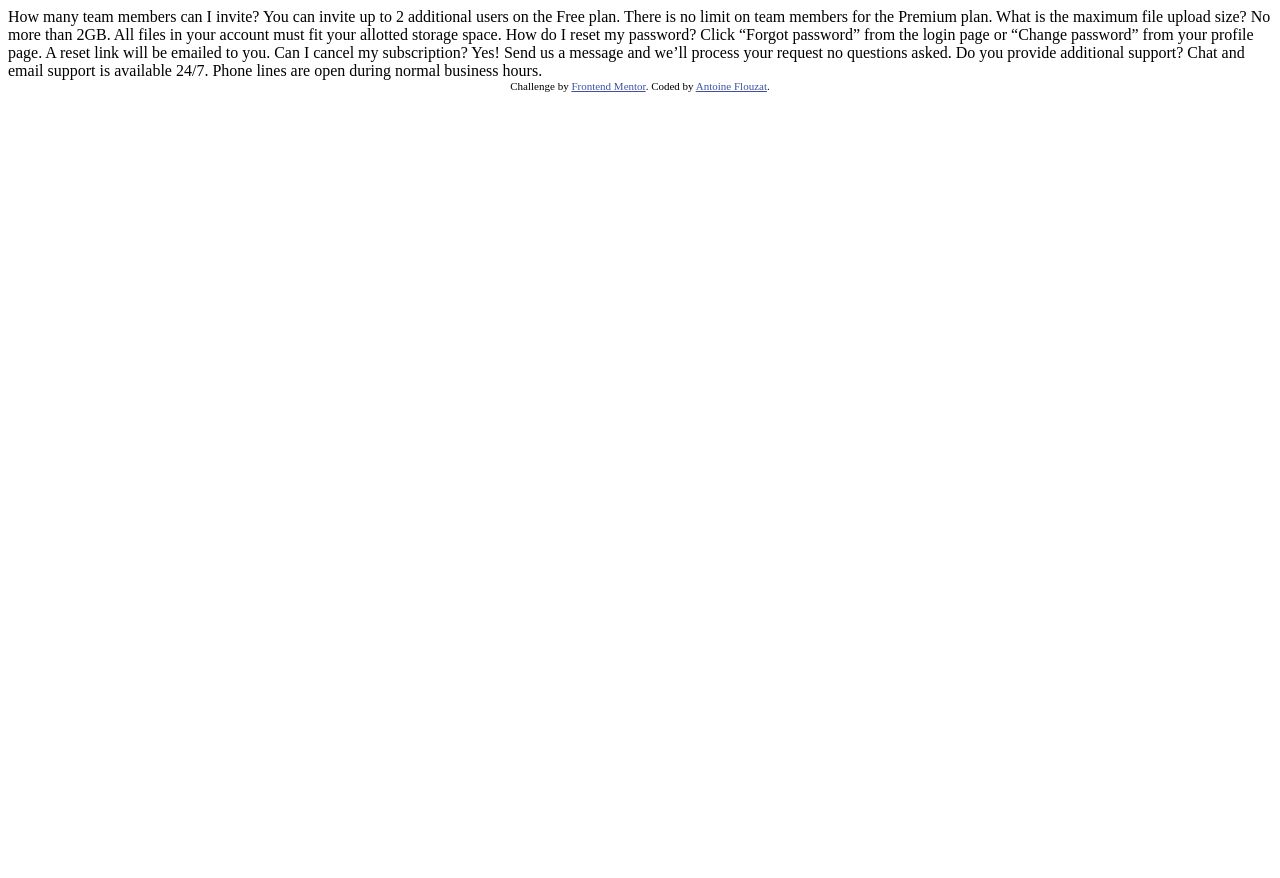
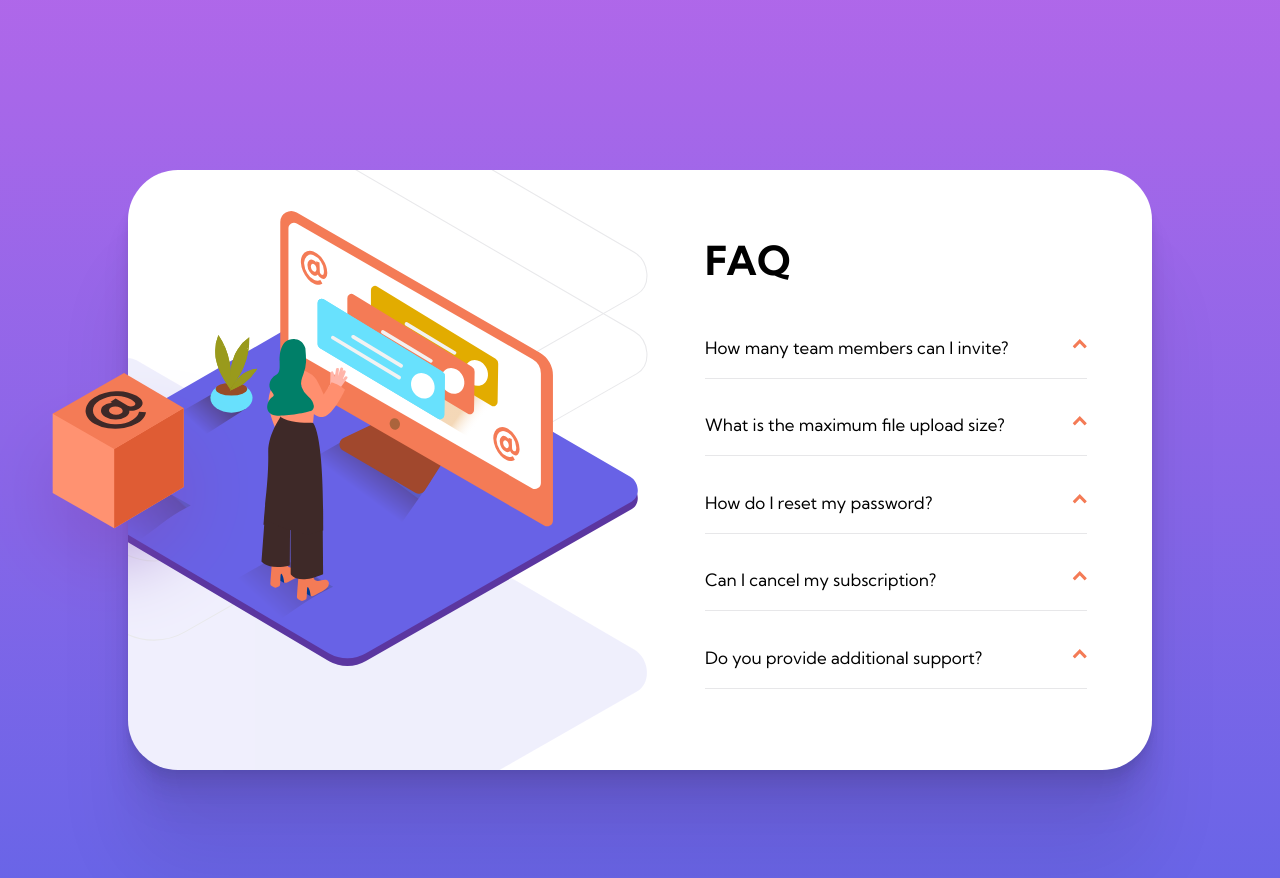
Before and after one commit to Antoine-Flo/Accordion-Card, a plain HTML site: page index.html in a window 1280 px wide. Before the commit the page ends 800 px from the top, so only its background shows below. Drawn offline with Linux system fonts and the light colour scheme.

Commit message:
Last step before responsive

```diff
--- /dev/null
+++ b/app.js
@@ -0,0 +1,20 @@
+var acc = document.getElementsByClassName("accordion");
+var i;
+
+for (i = 0; i < acc.length; i++) {
+    acc[i].addEventListener("click", function () {
+        /* Toggle between adding and removing the "active" class,
+        to highlight the button that controls the panel */
+        this.classList.toggle("active");
+
+        /* Toggle between hiding and showing the active panel */
+        var panel = this.nextElementSibling;
+
+        if (panel.style.display === "block") {
+            panel.style.display = "none";
+
+        } else {
+            panel.style.display = "block";
+        }
+    });
+}
--- a/index.html
+++ b/index.html
@@ -1,40 +1,115 @@
 <!DOCTYPE html>
 <html lang="en">
+
 <head>
   <meta charset="UTF-8">
-  <meta name="viewport" content="width=device-width, initial-scale=1.0"> <!-- displays site properly based on user's device -->
+  <meta name="viewport" content="width=device-width, initial-scale=1.0">
+  <!-- displays site properly based on user's device -->
 
   <link rel="icon" type="image/png" sizes="32x32" href="./images/favicon-32x32.png">
+  <link href="https://fonts.googleapis.com/css2?family=Kumbh+Sans:wght@400;700&display=swap" rel="stylesheet">
   <link rel="stylesheet" href="style.css">
   <title>Frontend Mentor | FAQ Accordion Card</title>
 
   <!-- Feel free to remove these styles or customise in your own stylesheet 👍 -->
   <style>
-    .attribution { font-size: 11px; text-align: center; }
-    .attribution a { color: hsl(228, 45%, 44%); }
+    .attribution {
+      font-size: 11px;
+      text-align: center;
+    }
+
+    .attribution a {
+      color: hsl(228, 45%, 44%);
+    }
   </style>
 </head>
+
 <body>
-  How many team members can I invite?
-  You can invite up to 2 additional users on the Free plan. There is no limit on
-  team members for the Premium plan.
 
-  What is the maximum file upload size?
-  No more than 2GB. All files in your account must fit your allotted storage space.
 
-  How do I reset my password?
-  Click “Forgot password” from the login page or “Change password” from your profile page.
-  A reset link will be emailed to you.
+  <div class="container-box">
+  <img class="box-desktop" src="images/illustration-box-desktop.svg" alt="pattern deskop" />
+  </div>
 
-  Can I cancel my subscription?
-  Yes! Send us a message and we’ll process your request no questions asked.
+  <div class="container">
 
-  Do you provide additional support?
-  Chat and email support is available 24/7. Phone lines are open during normal business hours.
+    <div class="image">
+      <img class="pattern-deskop" src="images/bg-pattern-desktop.svg" alt="pattern deskop" />
+      <img class="woman-online" src="images/illustration-woman-online-desktop.svg" alt="pattern deskop" />
+    </div>
 
-  <div class="attribution">
+    <div class="text">
+
+      <h1>FAQ</h1>
+      <div class="question-block">
+        <div class="question accordion">
+          <p>How many team members can I invite?</p>
+          <img src="/images/icon-arrow-down.svg" class="arrow">
+        </div>
+
+        <div class="panel">
+          <p>You can invite up to 2 additional users on the Free plan. There is no limit on
+            team members for the Premium plan.</p>
+        </div>
+      </div>
+
+
+      <div class="question-block">
+        <div class="question accordion">
+          <p>What is the maximum file upload size?</p>
+          <img src="/images/icon-arrow-down.svg" class="arrow">
+        </div>
+        <div class="panel">
+          <p>No more than 2GB. All files in your account must fit your allotted storage space.</p>
+        </div>
+      </div>
+
+
+      <div class="question-block ">
+        <div class="question accordion">
+          <p>How do I reset my password?</p>
+          <img src="/images/icon-arrow-down.svg" class="arrow">
+        </div>
+
+        <div class="panel">
+          <p>Click “Forgot password” from the login page or “Change password” from your profile page.
+            A reset link will be emailed to you.</p>
+        </div>
+      </div>
+
+
+      <div class="question-block">
+        <div class="question accordion">
+          <p>Can I cancel my subscription?</p>
+          <img src="/images/icon-arrow-down.svg" class="arrow">
+        </div>
+
+        <div class="panel">
+          <p>Yes! Send us a message and we’ll process your request no questions asked.</p>
+        </div>
+      </div>
+
+
+      <div class="question-block">
+        <div class="question accordion">
+          <p>Do you provide additional support?</p>
+          <img src="/images/icon-arrow-down.svg" class="arrow">
+        </div>
+
+        <div class="panel">
+          <p>Chat and email support is available 24/7. Phone lines are open during normal business hours.</p>
+        </div>
+      </div>
+    </div>
+
+  </div>
+
+  <!-- <div class="attribution">
     Challenge by <a href="https://www.frontendmentor.io?ref=challenge" target="_blank">Frontend Mentor</a>.
     Coded by <a href="#">Antoine Flouzat</a>.
-  </div>
+  </div> -->
 </body>
+
+<script src="app.js"></script>
+
 </html>
--- a/style.css
+++ b/style.css
@@ -0,0 +1,134 @@
+*,
+*::after,
+*::before {
+    padding: 0;
+    margin: 0;
+    box-sizing: inherit;
+}
+
+body {
+    box-sizing: border-box;
+    background: linear-gradient(hsl(273, 75%, 66%), hsl(240, 73%, 65%));
+    background-repeat: no-repeat;
+}
+
+html {
+    font-size: 62.5%;
+}
+
+h1 {
+    font-size: 4rem;
+    color: black;
+    margin-bottom: 3rem;
+}
+
+.container {
+    position: relative;
+    background-color: white;
+    margin: 17rem auto;
+    max-width: 130rem;
+    width: 80%;
+    height: 60rem;
+    border-radius: 50px;
+
+    display: grid;
+    grid-template-columns: 1fr 1fr;
+    overflow: hidden;
+
+    box-shadow:
+        0 2.8px 2.2px rgba(0, 0, 0, 0.02),
+        0 6.7px 5.3px rgba(0, 0, 0, 0.028),
+        0 12.5px 10px rgba(0, 0, 0, 0.035),
+        0 22.3px 17.9px rgba(0, 0, 0, 0.042),
+        0 41.8px 33.4px rgba(0, 0, 0, 0.05),
+        0 100px 80px rgba(0, 0, 0, 0.07);
+}
+
+
+
+.container-box {
+    position: absolute;
+    background-color: red;
+    left: 50%;
+    transform: translateX(-50%);
+    max-width: 130rem;
+    width: 80%;
+    height: 60rem;
+    border-radius: 50px;
+    z-index: 500;
+    visibility: hidden;
+}
+
+.box-desktop {
+    width: 28rem;
+    position: absolute;
+    top: 20rem;
+    left: -15rem;
+    z-index: 500;
+    visibility: visible;
+}
+
+.pattern-deskop {
+    position: absolute;
+    width: 102rem;
+    top: -21rem;
+    transform: translateX(-50rem);
+}
+
+.woman-online {
+    position: absolute;
+    min-width: 60rem;
+    top: 4rem;
+    left: -9rem;
+}
+
+.text {
+    display: flex;
+    flex-direction: column;
+    justify-content: space-evenly;
+    padding: 6.5rem;
+    font-size: 1.3rem;
+    line-height: 2rem;
+    font-family: 'Kumbh Sans', sans-serif;
+}
+
+.question-block {
+    padding: 2rem 0;
+    border-bottom: 1px solid hsl(240, 5%, 91%);
+}
+
+.question {
+    font-size: 1.7rem;
+    display: flex;
+    justify-content: space-between;
+}
+
+.arrow {
+    width: 4%;
+    height: 3%;
+    transform: rotate(180deg);
+}
+
+.question:hover {
+    color: hsl(14, 88%, 65%);
+    cursor: pointer;
+}
+
+.active {
+    font-weight: 700;
+}
+
+.active>.arrow {
+    transform: rotate(0deg);
+}
+
+/* .direction {
+    transform: rotate(180);
+} */
+
+.panel {
+    color: hsl(237, 12%, 33%);
+    padding-top: 2rem;
+    display: none;
+    overflow: hidden;
+}
```
